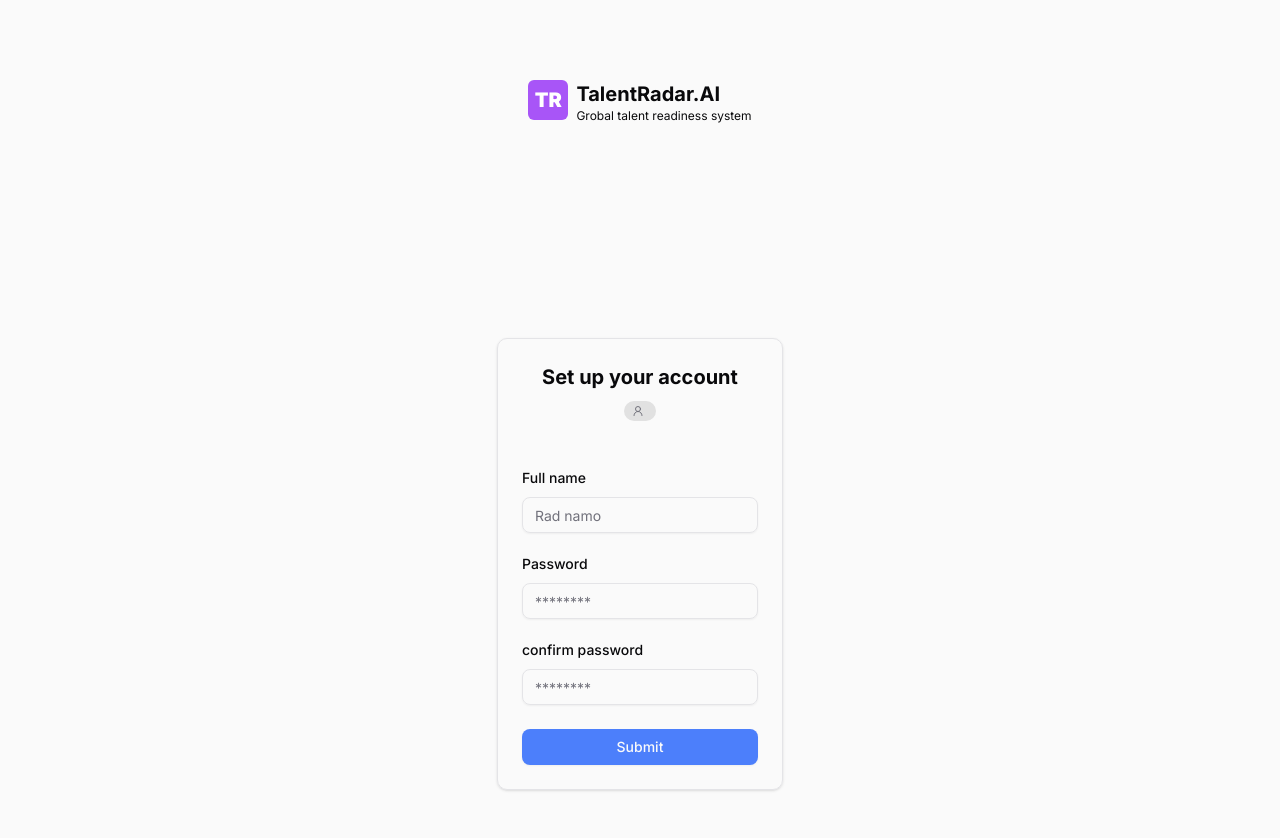
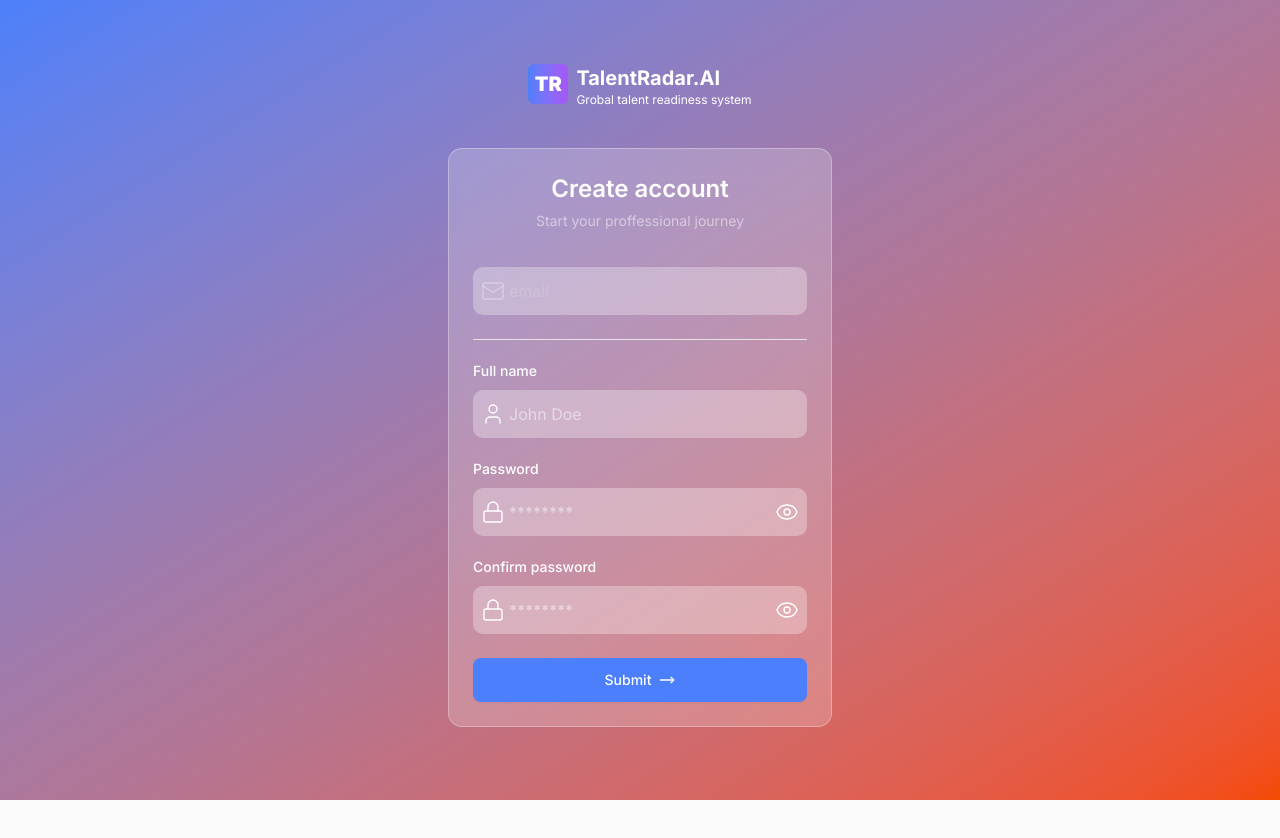
Before and after one commit to AmaliTech-Training-Academy/talentradar-frontend-project-rw, a Next.js app: page /register in a window 1280 px wide. Shown: the top 838 px of the page. After the commit the page ends 800 px from the top, so only its background shows below. Built offline with nearby package versions, Linux system fonts and the light colour scheme.

Commit message:
feat(TRA-10): renewed the ui designs

```diff
--- /dev/null
+++ b/app/(auth)/components/custom-input.tsx
@@ -0,0 +1,64 @@
+import { cn } from "@/lib/utils";
+import { ClassValue } from "clsx";
+import { Eye, EyeOff, Mail } from "lucide-react";
+import { LucideProps } from "lucide-react";
+import { ForwardRefExoticComponent, RefAttributes, useState } from "react";
+
+type CustomInputProps = React.ComponentProps<"input"> & {
+  Icon: ForwardRefExoticComponent<
+    Omit<LucideProps, "ref"> & RefAttributes<SVGSVGElement>
+  >;
+  containerClassName?: ClassValue;
+};
+export const CustomInput = ({
+  className,
+  containerClassName,
+  type,
+  Icon,
+  ...props
+}: CustomInputProps) => {
+  const [showPassword, setShowPassword] = useState(false);
+  const isPasswordType = type === "password";
+  const inputType = isPasswordType
+    ? showPassword
+      ? "text"
+      : "password"
+    : type;
+
+  const togglePasswordVisibility = () => {
+    setShowPassword(!showPassword);
+  };
+
+  return (
+    <div
+      className={cn(
+        "w-full flex flex-row gap-1 items-center bg-white/30 px-2 rounded-lg ",
+        containerClassName
+      )}
+    >
+      <Icon size={24} strokeWidth={1.4} className="" />
+      <input
+        type={inputType}
+        className={cn(
+          "flex-1 w-full focus-within:ring-0 focus-within:outline-0 text-white focus-within:bg-none py-3 autofill:bg-none bg-none",
+          className
+        )}
+        placeholder="Enter your email"
+        {...props}
+      />
+      {isPasswordType && (
+        <button
+          type="button"
+          onClick={togglePasswordVisibility}
+          className="text-white hover:text-gray-300 transition-colors duration-200"
+        >
+          {showPassword ? (
+            <EyeOff size={24} strokeWidth={1.4} />
+          ) : (
+            <Eye size={24} strokeWidth={1.4} />
+          )}
+        </button>
+      )}
+    </div>
+  );
+};
--- a/app/(auth)/components/login-form.tsx
+++ b/app/(auth)/components/login-form.tsx
@@ -1,12 +1,13 @@
 "use client";
-import { Input } from "../../../components/ui/input";
-import { Label } from "../../../components/ui/label";
-import { Loader } from "lucide-react";
-import { Button } from "../../../components/ui/button";
+import { Loader, Lock, LogIn, Mail } from "lucide-react";
+
 import { zodResolver } from "@hookform/resolvers/zod";
 import { SubmitHandler, useForm } from "react-hook-form";
 import { loginSchema, LoginSchemaProps } from "@/lib/schemas/login-schema";
 import { toast } from "sonner";
+import { Button } from "@/components/ui/button";
+import { Label } from "@/components/ui/label";
+import { CustomInput } from "./custom-input";
 export const LoginForm = () => {
   const {
     register,
@@ -52,7 +53,8 @@ export const LoginForm = () => {
               {errors.email && errors.email.message}
             </p>
           </div>
-          <Input
+          <CustomInput
+            Icon={Mail}
             id="loginEmail"
             type="email"
             placeholder="m@example.com"
@@ -66,15 +68,29 @@ export const LoginForm = () => {
               {errors.password && errors.password.message}
             </p>
           </div>
-          <Input id="loginPassword" type="password" {...register("password")} />
+          {/* <Input
+            id="loginPassword"
+            type="password"
+            placeholder="*******"
+            {...register("password")}
+            className="bg-white/25 border-none "
+          /> */}
+          <CustomInput
+            Icon={Lock}
+            id="loginPassword"
+            type="password"
+            placeholder="*******"
+            {...register("password")}
+          />
         </div>
         <Button
           type="submit"
-          className="w-full text-white"
+          className="w-full text-white py-3 h-fit"
           disabled={isSubmitting}
         >
+          Login
           {isSubmitting && <Loader size={18} className="animate-spin " />}
-          Login
+          {!isSubmitting && <LogIn size={18} />}
         </Button>
       </div>
     </form>
--- a/app/(auth)/components/register-form.tsx
+++ b/app/(auth)/components/register-form.tsx
@@ -12,7 +12,9 @@ import { useForm } from "react-hook-form";
 import { zodResolver } from "@hookform/resolvers/zod";
 import { toast } from "sonner";
 import { RegisterUser } from "@/lib/api/auth";
-import { UserRound } from "lucide-react";
+import { Loader, Lock, Mail, MoveRight, User, UserRound } from "lucide-react";
+import { Separator } from "@/components/ui/separator";
+import { CustomInput } from "./custom-input";
 
 export function RegisterForm({
   className,
@@ -26,7 +28,7 @@ export function RegisterForm({
     register,
     handleSubmit,
     reset,
-    formState: { errors,isSubmitting },
+    formState: { errors, isSubmitting },
   } = useForm<RegisterFormValues>({
     resolver: zodResolver(RegisterSchema),
   });
@@ -44,40 +46,53 @@ export function RegisterForm({
     }
   };
   return (
-    <div className={cn("flex flex-col gap-6", className)} {...props}>
-      <div className="text-center mb-6">
-        <p className="inline-flex items-center text-muted-foreground text-xs bg-foreground/10 rounded-xl px-2 py-1">
-          <UserRound size={12} className="inline-block mr-1" />
-          <span>{email || ""}</span>
-        </p>
-      </div>
     <form onSubmit={handleSubmit(onSubmit)}>
-        <div className="flex flex-col gap-6">
+      <div className="flex flex-col gap-6 mt-3">
         <div className="flex flex-col gap-6">
           <div className="grid gap-3">
-              <div className="flex flex-col gap-3 md:flex-row justify-between">
+            <CustomInput
+              Icon={Mail}
+              id="email"
+              type="email"
+              placeholder="email"
+              disabled
+              value={email ?? ""}
+              className="cursor-not-allowed text-muted/40 "
+              containerClassName="text-muted/40 hover:cursor-not-allowed"
+            />
+          </div>
+          <Separator orientation="horizontal" className="mt-0 " />
+          <div className="grid gap-3">
+            <div className="flex gap-3 flex-row justify-between items-start">
               <Label htmlFor="fullName">Full name</Label>
               {errors.fullName && (
-                  <p className="text-xs text-destructive">{errors.fullName.message}</p>
+                <p className="text-xs text-destructive">
+                  {errors.fullName.message}
+                </p>
               )}
             </div>
-              <Input
+            <CustomInput
+              Icon={User}
               id="fullName"
               type="text"
-                placeholder="Rad namo"
+              placeholder="John Doe"
               {...register("fullName")}
             />
           </div>
+
           <div className="grid gap-3">
-              <div className="flex flex-col gap-3 md:flex-row justify-between">
+            <div className="flex  gap-3 flex-row justify-between items-start">
               <Label htmlFor="password">Password</Label>
 
               {errors.password && (
-                  <p className="text-xs text-destructive">{errors.password.message}</p>
+                <p className="text-xs text-destructive text-end">
+                  {errors.password.message}
+                </p>
               )}
             </div>
 
-              <Input
+            <CustomInput
+              Icon={Lock}
               id="password"
               type="password"
               placeholder="********"
@@ -85,27 +100,33 @@ export function RegisterForm({
             />
           </div>
           <div className="grid gap-3">
-              <div className="flex flex-col gap-3 md:flex-row justify-between">
-                <Label htmlFor="conf-password">confirm password</Label>
+            <div className="flex gap-3 md:flex-row justify-between">
+              <Label htmlFor="conf-password">Confirm password</Label>
               {errors.confirmPassword && (
                 <p className="text-xs text-destructive">
                   {errors.confirmPassword.message}
                 </p>
               )}
             </div>
-              <Input
+            <CustomInput
+              Icon={Lock}
               id="conf-password"
               type="password"
               placeholder="********"
               {...register("confirmPassword")}
             />
           </div>
-            <Button type="submit" className="w-full" disabled={isSubmitting}>
+          <Button
+            type="submit"
+            className="w-full text-white py-3 h-fit"
+            disabled={isSubmitting}
+          >
             Submit
+            {isSubmitting && <Loader size={18} />}
+            {!isSubmitting && <MoveRight size={18} />}
           </Button>
         </div>
       </div>
     </form>
-    </div>
   );
 }
--- a/app/(auth)/layout.tsx
+++ b/app/(auth)/layout.tsx
@@ -2,12 +2,12 @@ import { FC, ReactNode } from "react";
 
 const AuthLayout: FC<{ children: ReactNode }> = ({ children }) => {
   return (
-    <main className="w-full h-full min-h-screen flex flex-col gap-3 items-center pt-16 md:pt-20 px-4">
+    <main className="w-full h-full min-h-screen flex flex-col gap-3 items-center py-16 md:py-16 px-4 bg-linear-to-br from-primary to-[#f54a00]">
       <div className="flex gap-2 h-18">
-        <p className="p-2 bg-violet h-10 w-10 flex items-center justify-center text-xl aspect-square font-black rounded-sm text-white">
+        <p className="p-2 bg-violet h-10 w-10 flex items-center justify-center text-xl aspect-square font-black rounded-sm text-white bg-gradient-to-r from-primary to-violet">
           TR
         </p>
-        <div className="flex flex-col font-bold text-xl">
+        <div className="flex flex-col font-bold text-xl text-white ">
           TalentRadar.AI
           <p className="text-xs font-normal">Grobal talent readiness system</p>
         </div>
--- a/app/(auth)/login/page.tsx
+++ b/app/(auth)/login/page.tsx
@@ -10,10 +10,10 @@ import {
 
 const LoginPage = () => {
   return (
-    <Card className="w-full max-w-sm">
+    <Card className="w-full max-w-sm backdrop-blur-xl bg-card/20 text-white shadow-none border-white/30">
       <CardHeader>
-        <CardTitle className="text-2xl">Login to your account</CardTitle>
-        <CardDescription>
+        <CardTitle className="text-2xl ">Login to your account</CardTitle>
+        <CardDescription className="text-inherit">
           Enter your credentials below to login to your account
         </CardDescription>
       </CardHeader>
--- a/app/(auth)/register/page.tsx
+++ b/app/(auth)/register/page.tsx
@@ -1,17 +1,25 @@
-import { RegisterForm } from "@/app/(auth)/components/register-form";
-import { Suspense } from "react";
+import {
+  Card,
+  CardDescription,
+  CardContent,
+  CardFooter,
+  CardTitle,
+  CardHeader,
+} from "@/components/ui/card";
+import { RegisterForm } from "../components/register-form";
 
 export default function page() {
   return (
-    <div className="bg-background flex min-h-svh flex-col items-center justify-center gap-6 p-6 md:p-10">
-      <div className="w-full max-w-sm shadow-sm rounded-lg p-6 border-1">
-        <div className="text-center mb-2">
-          <h1 className="text-xl font-bold">Set up your account</h1>
-        </div>
-        <Suspense fallback={<div>Loading...</div>}>
-          <RegisterForm />
-        </Suspense>
-      </div>
-    </div>
+    <Card className="w-full max-w-sm backdrop-blur-xl bg-card/20 text-white shadow-none border-white/30">
+      <CardHeader className="w-full text-center">
+        <CardTitle className="text-2xl ">Create account</CardTitle>
+        <CardDescription className=" text-white/50">
+          Start your proffessional journey
+        </CardDescription>
+      </CardHeader>
+      <CardContent>
+        <RegisterForm />
+      </CardContent>
+    </Card>
   );
 }
```
Lines whose indentation alone changed are shown as unchanged.
